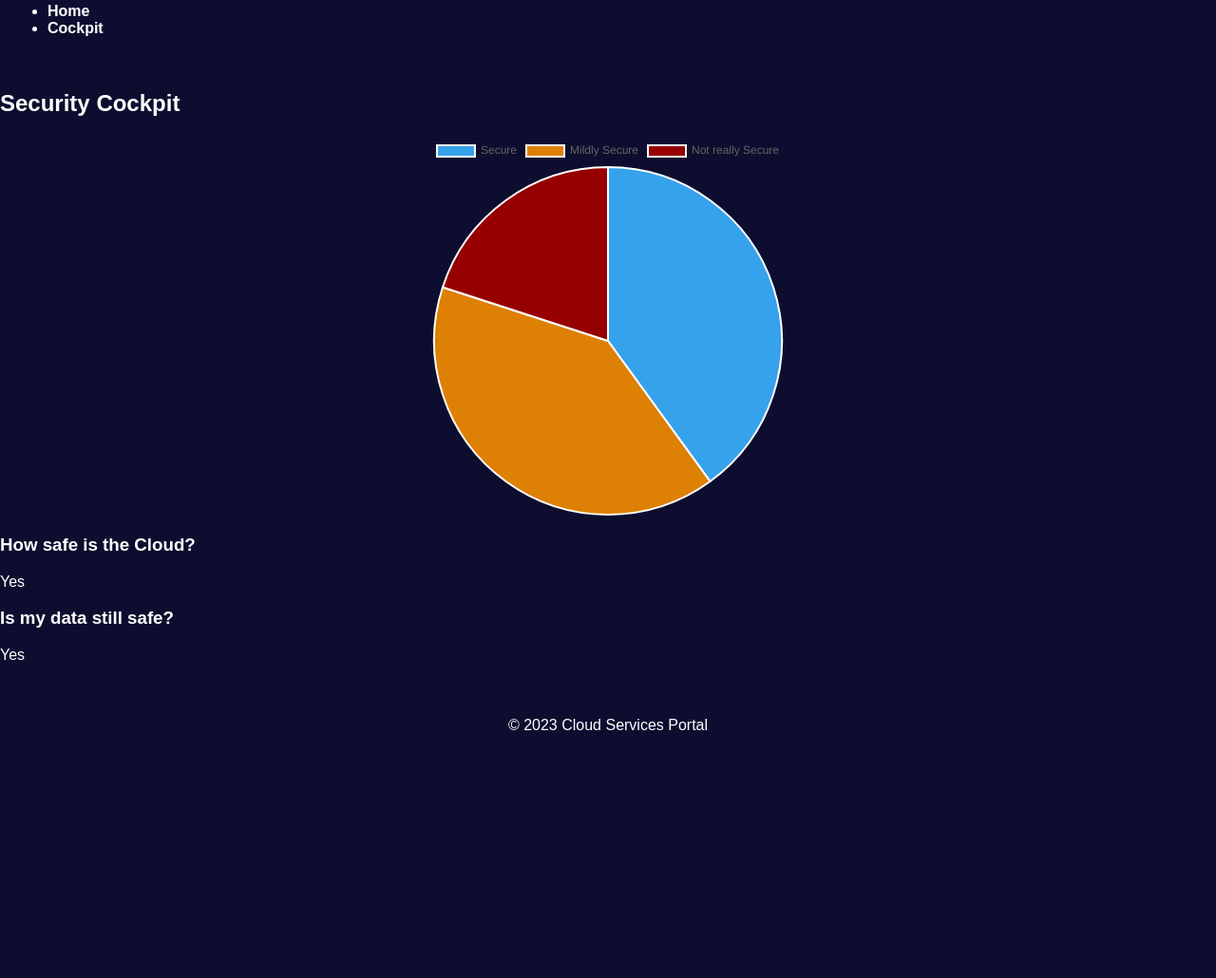
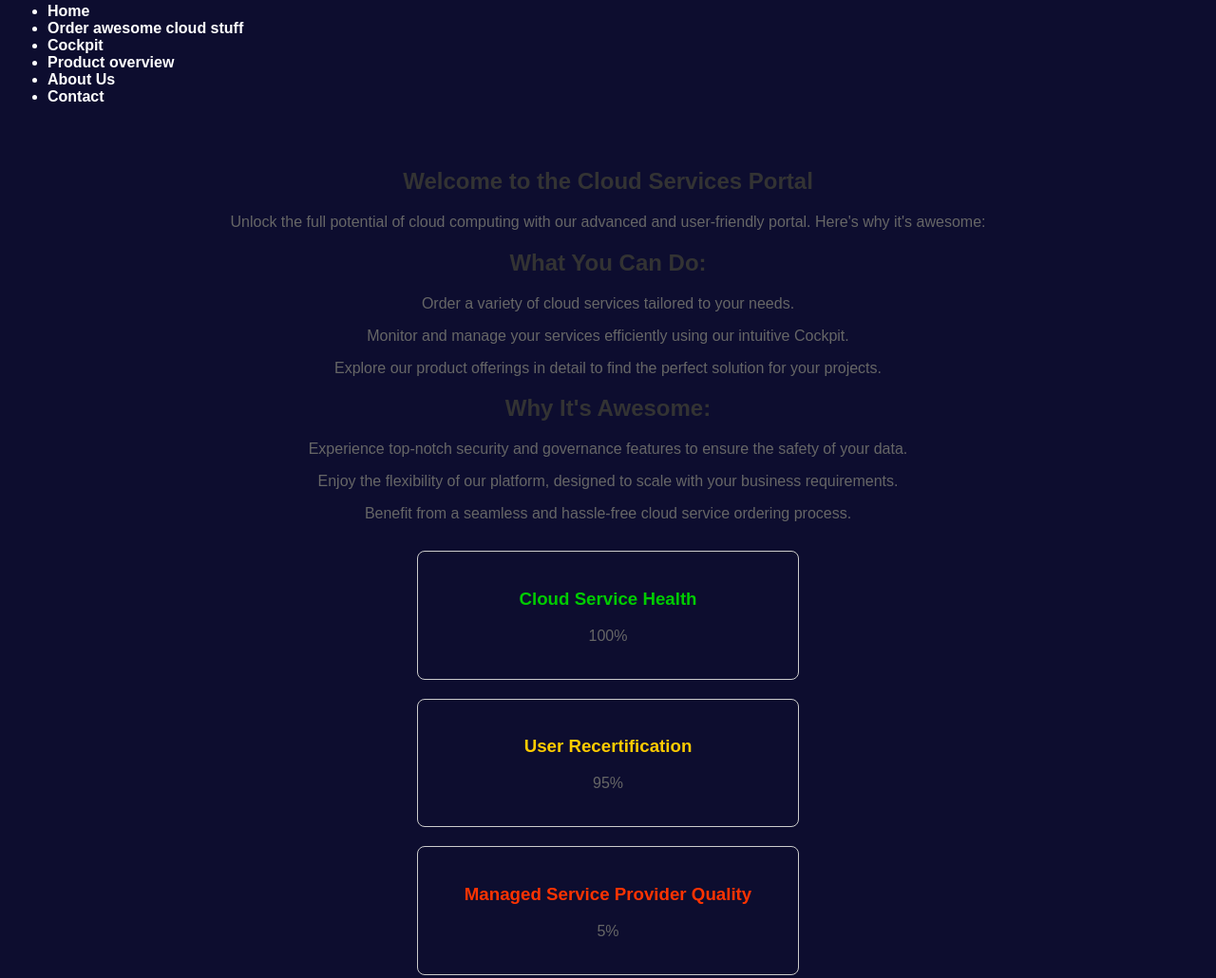
Before and after one commit to ilolnxs/ilolnxs.github.io, a plain HTML site: page security.html in a window 1280 px wide. Shown: the part 103-1133 px from the top of the page at 95% size. Before the commit the page ends 902 px from the top, so only its background shows below. Drawn offline with nearby package versions, Linux system fonts and the light colour scheme.

Commit message:
fix: security info

```diff
--- a/security.html
+++ b/security.html
@@ -6,25 +6,104 @@
     <link rel="stylesheet" href="styles.css">
     <title>Security Cockpit - Cloud Services Portal</title>
     <script src="https://cdn.jsdelivr.net/npm/chart.js"></script>
+    <style>
+        /* Add custom styles for the landing page content */
+        .landing-content {
+            max-width: 800px;
+            margin: 0 auto;
+            text-align: center;
+            padding: 20px;
+        }
+
+        .landing-content h2 {
+            color: #333;
+        }
+
+        .landing-content p {
+            color: #666;
+        }
+
+        /* Add styles for the security and governance boxes */
+        .statistics-container {
+            display: flex;
+            flex-wrap: wrap;
+            justify-content: space-around;
+            margin-top: 20px;
+        }
+
+        .statistic-box,
+        .security-box {
+            width: 45%;
+            margin: 10px;
+            padding: 20px;
+            border: 1px solid #ccc;
+            border-radius: 8px;
+            text-align: center;
+        }
+
+        .scale-green {
+            color: #00cc00;
+        }
+
+        .scale-yellow {
+            color: #ffcc00;
+        }
+
+        .scale-red {
+            color: #ff3300;
+        }
+    </style>
 </head>
 <body>
 
     <header>
-        <h1>Cloud Services Portal</h1>
+        <h1>Cloud Platform</h1>
     </header>
 
     <nav>
         <ul>
             <li><a href="index.html">Home</a></li>
+            <li><a href="order.html">Order awesome cloud stuff</a></li>
             <li><a href="cockpit.html">Cockpit</a></li>
+            <li><a href="productOverview.html">Product overview</a></li>
+            <li><a href="#about">About Us</a></li>
+            <li><a href="#contact">Contact</a></li>
         </ul>
     </nav>
 
-    <section id="security">
-        <h2>Security Cockpit</h2>
-        <canvas id="securityChart" width="400" height="400"></canvas>
+    <div class="landing-content">
+        <h2>Welcome to the Cloud Services Portal</h2>
+        <p>Unlock the full potential of cloud computing with our advanced and user-friendly portal. Here's why it's awesome:</p>
 
-        <!-- Boxes for additional security questions -->
+        <h2>What You Can Do:</h2>
+        <p>Order a variety of cloud services tailored to your needs.</p>
+        <p>Monitor and manage your services efficiently using our intuitive Cockpit.</p>
+        <p>Explore our product offerings in detail to find the perfect solution for your projects.</p>
+
+        <h2>Why It's Awesome:</h2>
+        <p>Experience top-notch security and governance features to ensure the safety of your data.</p>
+        <p>Enjoy the flexibility of our platform, designed to scale with your business requirements.</p>
+        <p>Benefit from a seamless and hassle-free cloud service ordering process.</p>
+
+        <!-- Security and Governance Boxes -->
+        <div class="statistics-container">
+            <!-- Governance Boxes -->
+            <div class="statistic-box scale-green">
+                <h3>Cloud Service Health</h3>
+                <p>100%</p>
+            </div>
+
+            <div class="statistic-box scale-yellow">
+                <h3>User Recertification</h3>
+                <p>95%</p>
+            </div>
+
+            <div class="statistic-box scale-red">
+                <h3>Managed Service Provider Quality</h3>
+                <p>5%</p>
+            </div>
+
+            <!-- Security Boxes -->
             <div class="security-box scale-green">
                 <h3>How safe is the Cloud?</h3>
                 <p>Yes</p>
@@ -34,10 +113,9 @@
                 <h3>Is my data still safe?</h3>
                 <p>Yes</p>
             </div>
-        <!-- End of security boxes -->
-
-        <!-- Add other security-related content here -->
-    </section>
+        </div>
+        <!-- End of Security and Governance Boxes -->
+    </div>
 
     <footer>
         <p>&copy; 2023 Cloud Services Portal</p>
@@ -65,8 +143,3 @@
                     display: true,
                     position: 'bottom', // You can adjust the legend position
                 },
-            },
-        });
-    </script>
-</body>
-</html>
```
Lines whose indentation alone changed are shown as unchanged.
